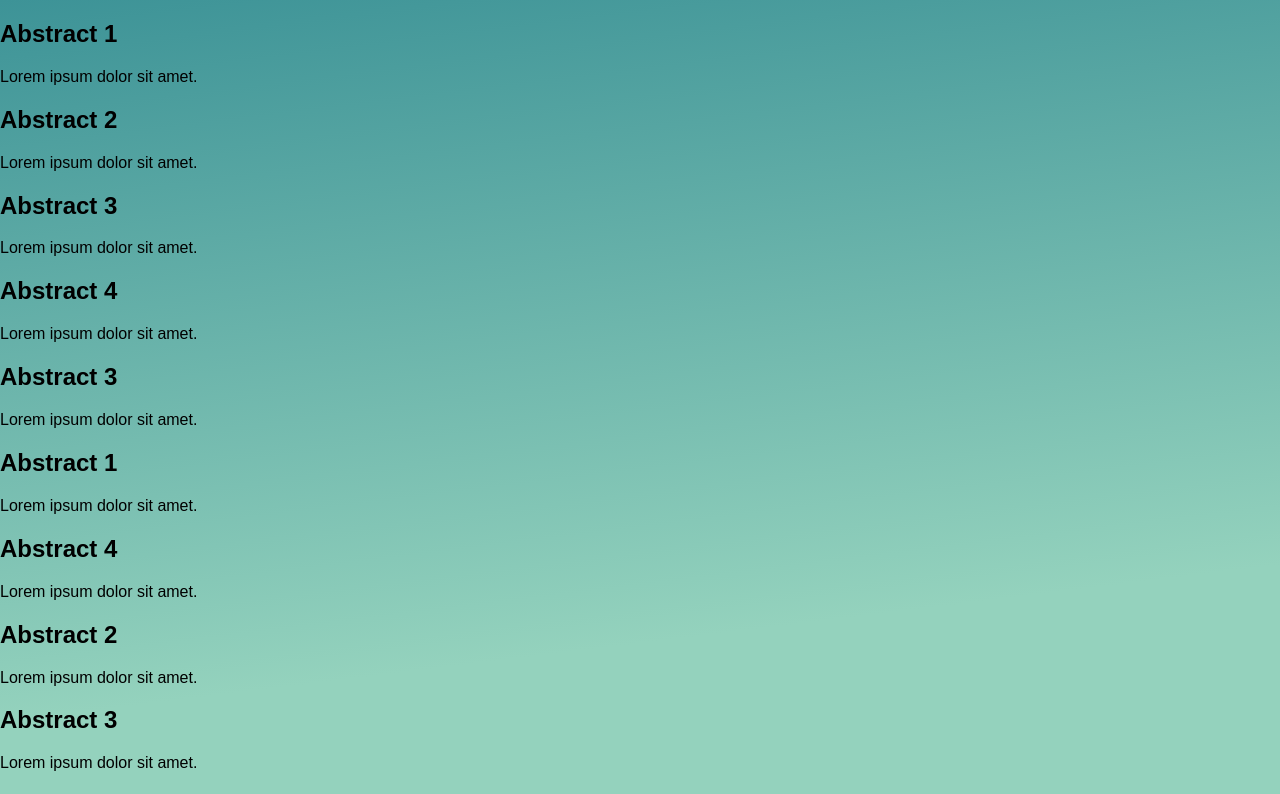
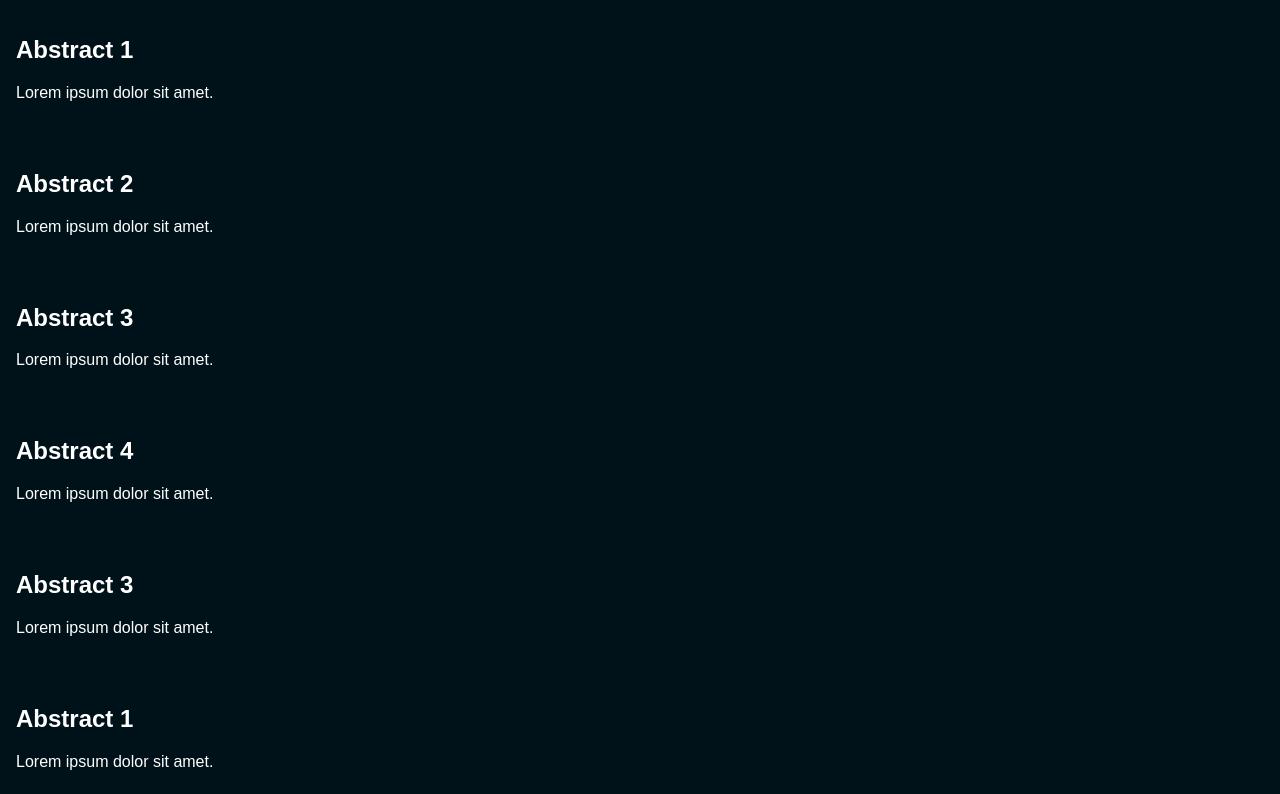
Before and after one commit to akgmage/flex-box, an Angular app: page / in a window 1280 px wide. Shown: the top 794 px of the page. Built offline with nearby package versions, Linux system fonts and the light colour scheme.

Commit message:
set bgcolor to black, text color to white and padding of 1rem from all sides

```diff
--- a/src/styles.css
+++ b/src/styles.css
@@ -24,3 +24,9 @@ figure {
   margin: 0;
   padding: 0;
 }
+
+figcaption {
+  background-color: #001219;
+  color: white;
+  padding: 1rem;
+}
```
